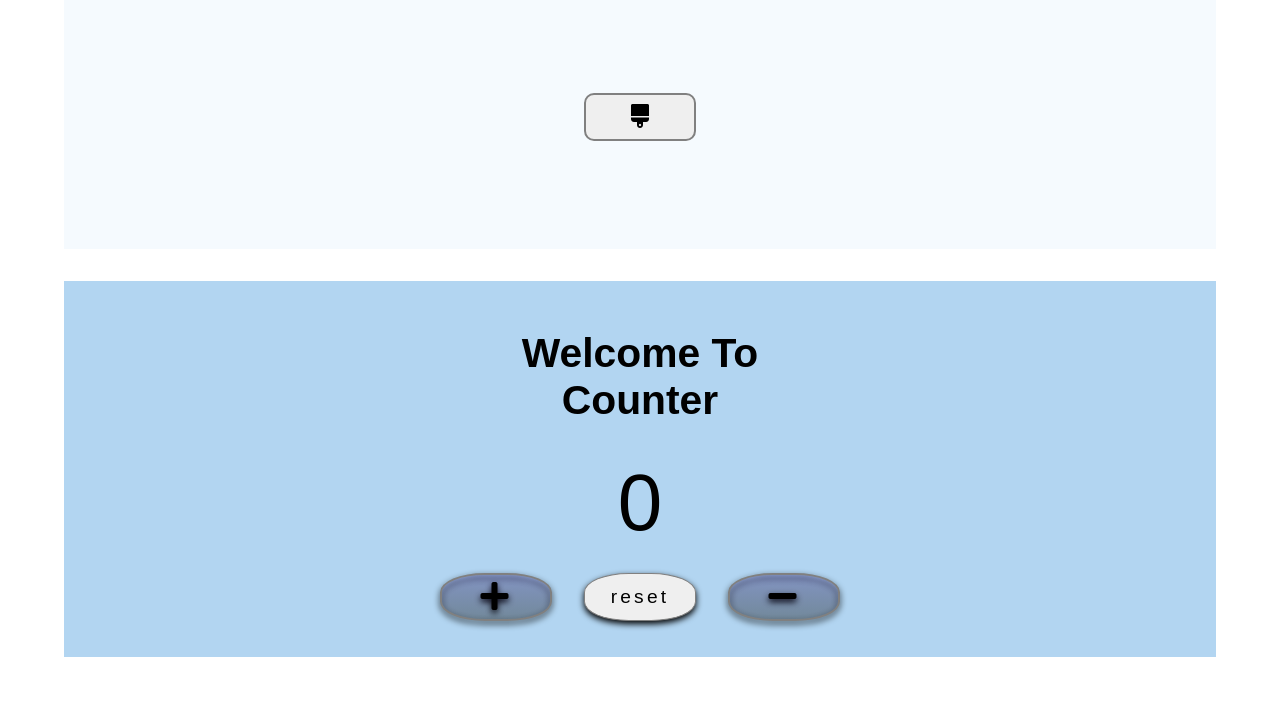
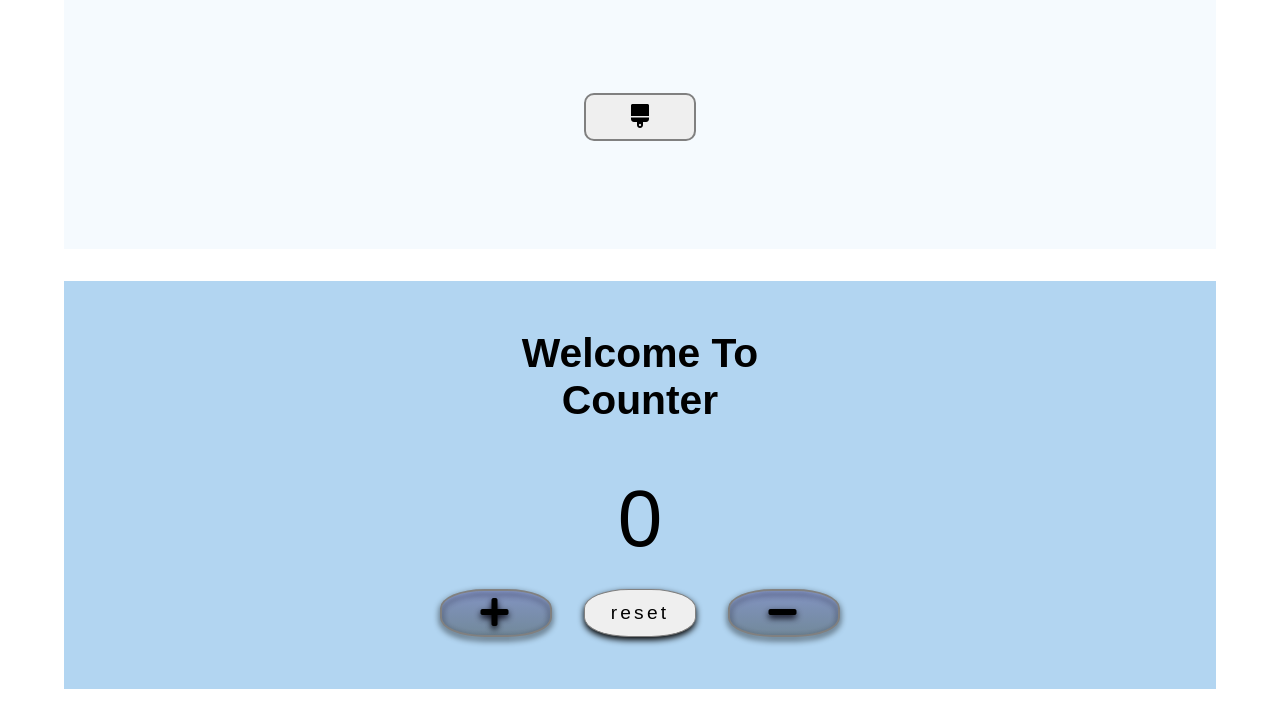
Before and after one commit to seth808rose/putting-it-all-together, a plain HTML site: page index.html in a window 1280 px wide. Shown: the part 647-1368 px from the top of the page. Before the commit the page ends 1336 px from the top, so only its background shows below. Drawn offline with Linux system fonts and the light colour scheme.

Commit message:
fixing margin issues with count container

```diff
--- a/style.css
+++ b/style.css
@@ -337,7 +337,7 @@ Counter
   display: grid;
   grid-template-rows: repeat(2, 1fr);
   place-items: center;
-  /* height: 40vh; */
+  margin: 1rem 1rem;
 }
 
 .count-value {
@@ -394,6 +394,4 @@ Counter
   .title {
     font-size: 1.2rem;
   }
-
-
 }
```
